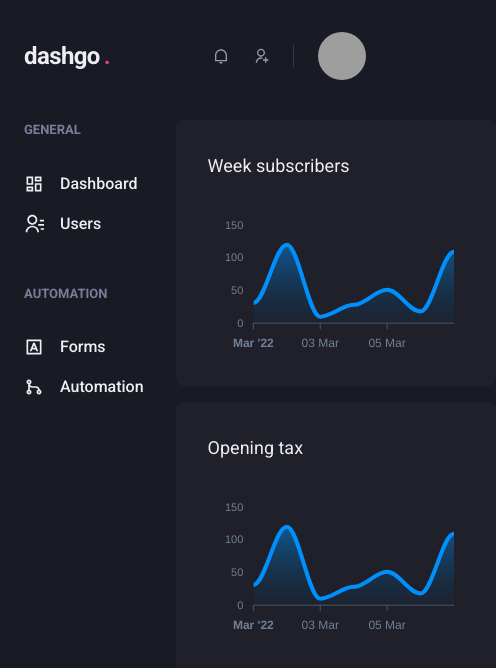
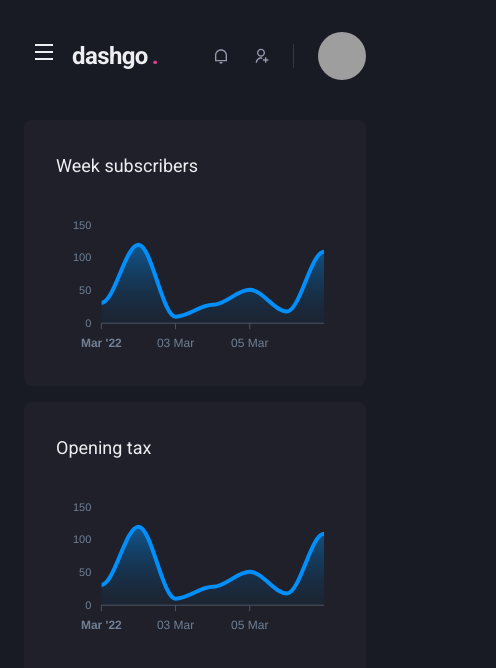
Before and after one commit to Schlickmann/dashgo, a Next.js app: page /dashboard in a window 390 px wide. Shown: the top 668 px of the page, 496 px wide, since content can reach past the window. Built offline with nearby package versions, Linux system fonts and the light colour scheme; grey boxes are pictures that could not be loaded.

Commit message:
Add hamburger menu"

```diff
--- a/src/components/Header/index.tsx
+++ b/src/components/Header/index.tsx
@@ -1,10 +1,14 @@
-import { Flex, useBreakpointValue } from "@chakra-ui/react";
+import { Flex, Icon, IconButton, useBreakpointValue } from "@chakra-ui/react";
+import { RiMenuLine } from "react-icons/ri";
+import { useSidebarDrawer } from "../../contexts/SidebarDrawerContext";
 import { Logo } from "./Logo";
 import { Notification } from "./Notification";
 import { Profile } from "./Profile";
 import { Search } from "./Search";
 
 export function Header() {
+  const { onOpen } = useSidebarDrawer();
+
   const isWideScreen = useBreakpointValue({ base: false, lg: true });
   return (
     <Flex
@@ -17,6 +21,16 @@
       px="6"
       align="center"
     >
+      {!isWideScreen && (
+        <IconButton
+          icon={<Icon as={RiMenuLine} />}
+          fontSize={24}
+          variant="unstyled"
+          onClick={onOpen}
+          aria-label="Open Menu"
+          mr="2"
+        />
+      )}
       <Logo />
 
       {isWideScreen && <Search />}
--- /dev/null
+++ b/src/components/Sidebar/SidebarNav.tsx
@@ -0,0 +1,24 @@
+import { Stack } from "@chakra-ui/react";
+import {
+  RiContactsLine,
+  RiDashboardLine,
+  RiGitMergeLine,
+  RiInputMethodLine,
+} from "react-icons/ri";
+import { NavLink } from "./NavLink";
+import { NavSection } from "./NavSection";
+
+export function SidebarNav() {
+  return (
+    <Stack spacing={12} align="flex-start">
+      <NavSection title="GENERAL">
+        <NavLink icon={RiDashboardLine}>Dashboard</NavLink>
+        <NavLink icon={RiContactsLine}>Users</NavLink>
+      </NavSection>
+      <NavSection title="AUTOMATION">
+        <NavLink icon={RiInputMethodLine}>Forms</NavLink>
+        <NavLink icon={RiGitMergeLine}>Automation</NavLink>
+      </NavSection>
+    </Stack>
+  );
+}
--- a/src/components/Sidebar/index.tsx
+++ b/src/components/Sidebar/index.tsx
@@ -1,26 +1,49 @@
-import { Box, Stack } from "@chakra-ui/react";
 import {
-  RiContactsLine,
-  RiDashboardLine,
-  RiGitMergeLine,
-  RiInputMethodLine,
-} from "react-icons/ri";
-import { NavLink } from "./NavLink";
-import { NavSection } from "./NavSection";
+  Box,
+  Drawer,
+  DrawerBody,
+  DrawerCloseButton,
+  DrawerContent,
+  DrawerHeader,
+  DrawerOverlay,
+  useBreakpointValue,
+} from "@chakra-ui/react";
+import { useSidebarDrawer } from "../../contexts/SidebarDrawerContext";
+import { SidebarNav } from "./SidebarNav";
 
 export function Sidebar() {
+  const { isOpen, onClose } = useSidebarDrawer();
+
+  const isDrawerSidebar = useBreakpointValue({
+    base: true,
+    lg: false,
+  });
+
+  if (isDrawerSidebar) {
+    return (
+      <Drawer
+        closeOnOverlayClick
+        closeOnEsc
+        isOpen={isOpen}
+        placement="left"
+        onClose={onClose}
+      >
+        <DrawerOverlay />
+        <DrawerContent bg="gray.800" p="4">
+          <DrawerCloseButton mt="6" />
+          <DrawerHeader>Menu</DrawerHeader>
+
+          <DrawerBody>
+            <Sidebar />
+          </DrawerBody>
+        </DrawerContent>
+      </Drawer>
+    );
+  }
+
   return (
     <Box as="aside" w="64" mr="8">
-      <Stack spacing={12} align="flex-start">
-        <NavSection title="GENERAL">
-          <NavLink icon={RiDashboardLine}>Dashboard</NavLink>
-          <NavLink icon={RiContactsLine}>Users</NavLink>
-        </NavSection>
-        <NavSection title="AUTOMATION">
-          <NavLink icon={RiInputMethodLine}>Forms</NavLink>
-          <NavLink icon={RiGitMergeLine}>Automation</NavLink>
-        </NavSection>
-      </Stack>
+      <SidebarNav />
     </Box>
   );
 }
--- /dev/null
+++ b/src/contexts/SidebarDrawerContext.tsx
@@ -0,0 +1,30 @@
+import { useDisclosure, UseDisclosureReturn } from "@chakra-ui/react";
+import { useRouter } from "next/router";
+import { createContext, ReactNode, useContext, useEffect } from "react";
+
+interface SidebarDrawerProviderProps {
+  children: ReactNode;
+}
+
+type SidebarDrawerContextData = UseDisclosureReturn;
+
+const SidebarDrawerContext = createContext({} as SidebarDrawerContextData);
+
+export function SidebarDrawerProvider({
+  children,
+}: SidebarDrawerProviderProps) {
+  const disclosure = useDisclosure();
+  const router = useRouter();
+
+  useEffect(() => {
+    disclosure.onClose();
+  }, [router.asPath]);
+
+  return (
+    <SidebarDrawerContext.Provider value={disclosure}>
+      {children}
+    </SidebarDrawerContext.Provider>
+  );
+}
+
+export const useSidebarDrawer = () => useContext(SidebarDrawerContext);
--- a/src/pages/_app.tsx
+++ b/src/pages/_app.tsx
@@ -2,11 +2,14 @@
 import { AppProps } from "next/app";
 import { ChakraProvider } from "@chakra-ui/react";
 import { theme } from "../styles/theme";
+import { SidebarDrawerProvider } from "../contexts/SidebarDrawerContext";
 
 function MyApp({ Component, pageProps }: AppProps) {
   return (
     <ChakraProvider theme={theme}>
-      <Component {...pageProps} />
+      <SidebarDrawerProvider>
+        <Component {...pageProps} />
+      </SidebarDrawerProvider>
     </ChakraProvider>
   );
 }
```
